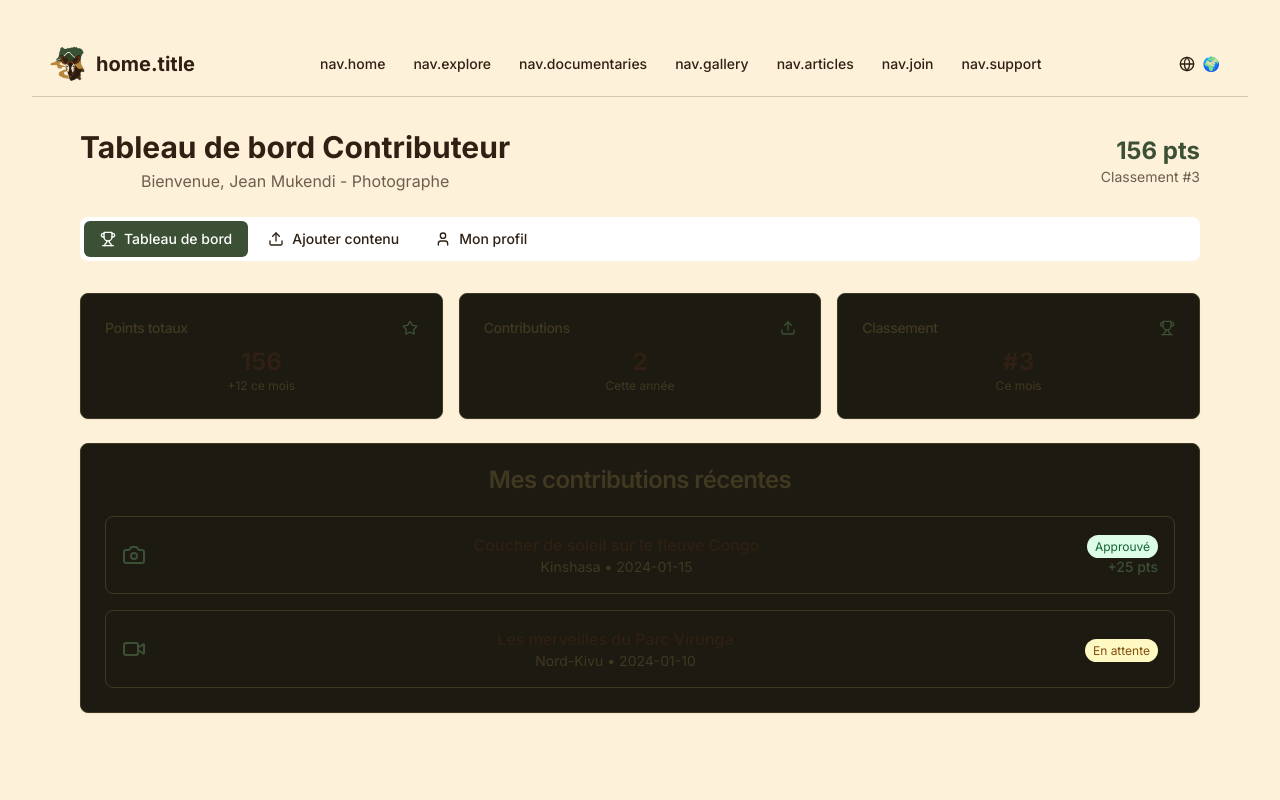
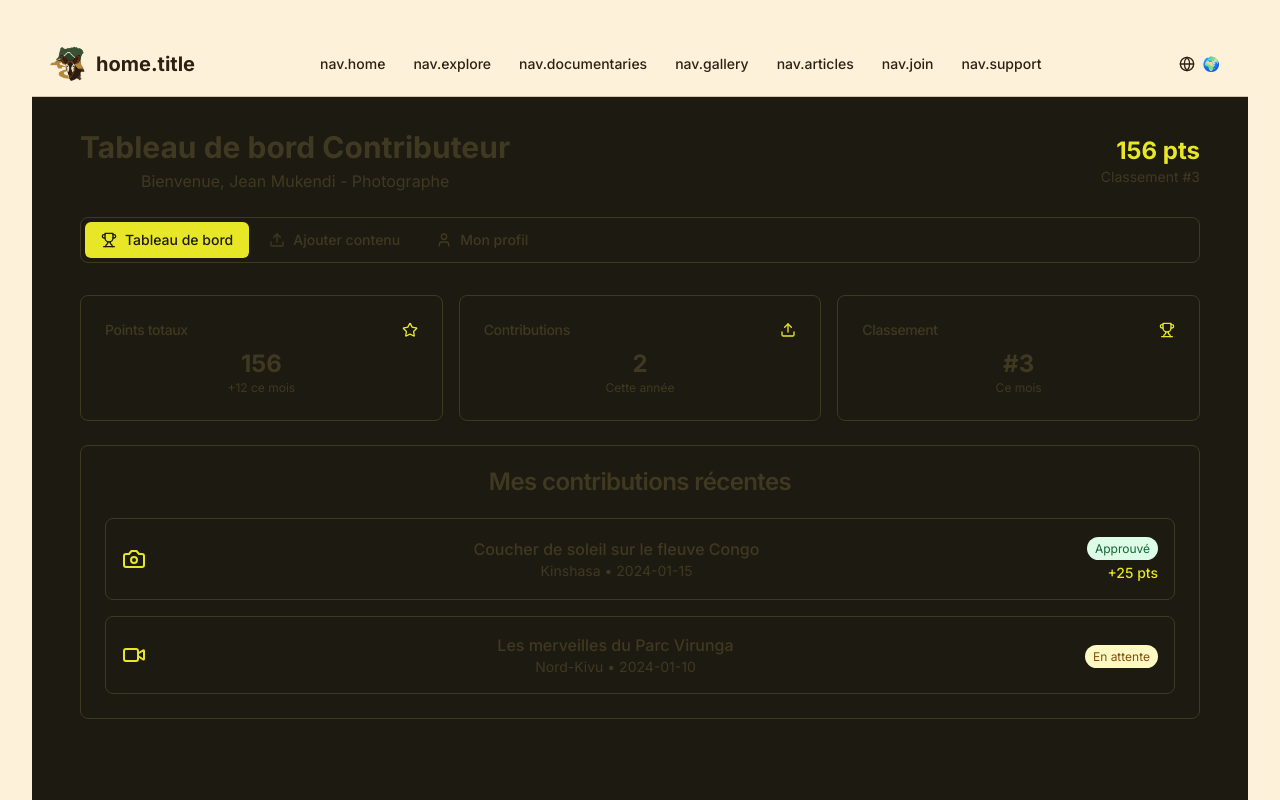
Before and after one commit to oredytech/congo-explorer-stories, a React (Vite) app: page /ajouter in a window 1280 px wide. Both pictures are taken after a click on the button "Se connecter (Demo)". Shown: the top 800 px of the page. Built offline with nearby package versions, Linux system fonts and the light colour scheme.

Commit message:
Fix deformed text
Corrected text deformation issues in the application. This includes ensuring proper rendering of text elements across different components and views.

```diff
--- a/src/pages/Add.tsx
+++ b/src/pages/Add.tsx
@@ -168,60 +168,60 @@ const Add = () => {
     <div className="space-y-6">
       {/* Stats Overview */}
       <div className="grid grid-cols-1 md:grid-cols-3 gap-4">
-        <Card>
+        <Card className="bg-card border-border">
           <CardHeader className="flex flex-row items-center justify-between space-y-0 pb-2">
-            <CardTitle className="text-sm font-medium">Points totaux</CardTitle>
-            <Star className="h-4 w-4 text-congo-green" />
+            <CardTitle className="text-sm font-medium text-card-foreground">Points totaux</CardTitle>
+            <Star className="h-4 w-4 text-primary" />
           </CardHeader>
           <CardContent>
-            <div className="text-2xl font-bold text-congo-brown">{userProfile?.points || 0}</div>
+            <div className="text-2xl font-bold text-foreground">{userProfile?.points || 0}</div>
             <p className="text-xs text-muted-foreground">+12 ce mois</p>
           </CardContent>
         </Card>
 
-        <Card>
+        <Card className="bg-card border-border">
           <CardHeader className="flex flex-row items-center justify-between space-y-0 pb-2">
-            <CardTitle className="text-sm font-medium">Contributions</CardTitle>
-            <Upload className="h-4 w-4 text-congo-green" />
+            <CardTitle className="text-sm font-medium text-card-foreground">Contributions</CardTitle>
+            <Upload className="h-4 w-4 text-primary" />
           </CardHeader>
           <CardContent>
-            <div className="text-2xl font-bold text-congo-brown">{contributions.length}</div>
+            <div className="text-2xl font-bold text-foreground">{contributions.length}</div>
             <p className="text-xs text-muted-foreground">Cette année</p>
           </CardContent>
         </Card>
 
-        <Card>
+        <Card className="bg-card border-border">
           <CardHeader className="flex flex-row items-center justify-between space-y-0 pb-2">
-            <CardTitle className="text-sm font-medium">Classement</CardTitle>
-            <Trophy className="h-4 w-4 text-congo-green" />
+            <CardTitle className="text-sm font-medium text-card-foreground">Classement</CardTitle>
+            <Trophy className="h-4 w-4 text-primary" />
           </CardHeader>
           <CardContent>
-            <div className="text-2xl font-bold text-congo-brown">#{userProfile?.rank || 0}</div>
+            <div className="text-2xl font-bold text-foreground">#{userProfile?.rank || 0}</div>
             <p className="text-xs text-muted-foreground">Ce mois</p>
           </CardContent>
         </Card>
       </div>
 
       {/* Contributions récentes */}
-      <Card>
+      <Card className="bg-card border-border">
         <CardHeader>
-          <CardTitle>Mes contributions récentes</CardTitle>
+          <CardTitle className="text-card-foreground">Mes contributions récentes</CardTitle>
         </CardHeader>
         <CardContent>
           <div className="space-y-4">
             {contributions.map((contribution) => (
-              <div key={contribution.id} className="flex items-center space-x-4 p-4 border rounded-lg">
+              <div key={contribution.id} className="flex items-center space-x-4 p-4 border border-border rounded-lg bg-background">
                 <div className="flex-shrink-0">
-                  {contribution.type === 'photo' && <Camera className="h-6 w-6 text-congo-green" />}
-                  {contribution.type === 'video' && <Video className="h-6 w-6 text-congo-green" />}
-                  {contribution.type === 'article' && <PenTool className="h-6 w-6 text-congo-green" />}
+                  {contribution.type === 'photo' && <Camera className="h-6 w-6 text-primary" />}
+                  {contribution.type === 'video' && <Video className="h-6 w-6 text-primary" />}
+                  {contribution.type === 'article' && <PenTool className="h-6 w-6 text-primary" />}
                 </div>
-                <div className="flex-grow">
-                  <h4 className="font-medium text-congo-brown">{contribution.title}</h4>
+                <div className="flex-grow min-w-0">
+                  <h4 className="font-medium text-foreground truncate">{contribution.title}</h4>
                   <p className="text-sm text-muted-foreground">{contribution.province} • {contribution.createdAt}</p>
                 </div>
-                <div className="text-right">
-                  <span className={`px-2 py-1 text-xs rounded-full ${
+                <div className="text-right flex-shrink-0">
+                  <span className={`px-2 py-1 text-xs rounded-full whitespace-nowrap ${
                     contribution.status === 'approved' ? 'bg-green-100 text-green-800' :
                     contribution.status === 'pending' ? 'bg-yellow-100 text-yellow-800' :
                     'bg-red-100 text-red-800'
@@ -230,7 +230,7 @@ const Add = () => {
                      contribution.status === 'pending' ? 'En attente' : 'Rejeté'}
                   </span>
                   {contribution.status === 'approved' && (
-                    <p className="text-sm font-medium text-congo-green">+{contribution.points} pts</p>
+                    <p className="text-sm font-medium text-primary mt-1">+{contribution.points} pts</p>
                   )}
                 </div>
               </div>
@@ -242,18 +242,18 @@ const Add = () => {
   );
 
   const renderAddContent = () => (
-    <Card>
+    <Card className="bg-card border-border">
       <CardHeader>
-        <CardTitle>Ajouter du contenu sur la RDC</CardTitle>
-        <CardDescription>
+        <CardTitle className="text-card-foreground">Ajouter du contenu sur la RDC</CardTitle>
+        <CardDescription className="text-muted-foreground">
           Partagez vos photos, vidéos ou articles sur les merveilles de la République Démocratique du Congo
         </CardDescription>
       </CardHeader>
       <CardContent>
         <form onSubmit={handleSubmitContent} className="space-y-6">
           <div>
-            <label className="block text-sm font-medium mb-2">Type de contenu</label>
-            <div className="grid grid-cols-3 gap-4">
+            <label className="block text-sm font-medium mb-2 text-foreground">Type de contenu</label>
+            <div className="grid grid-cols-1 sm:grid-cols-3 gap-4">
               {[
                 { type: 'photo', icon: Camera, label: 'Photo' },
                 { type: 'video', icon: Video, label: 'Vidéo' },
@@ -265,29 +265,30 @@ const Add = () => {
                   onClick={() => setContentForm(prev => ({ ...prev, type: type as any }))}
                   className={`p-4 border rounded-lg flex flex-col items-center space-y-2 transition-colors ${
                     contentForm.type === type
-                      ? 'border-congo-green bg-congo-green/10'
-                      : 'border-border hover:border-congo-green'
+                      ? 'border-primary bg-primary/10'
+                      : 'border-border hover:border-primary bg-background'
                   }`}
                 >
-                  <Icon className="h-6 w-6" />
-                  <span className="text-sm font-medium">{label}</span>
+                  <Icon className="h-6 w-6 text-primary" />
+                  <span className="text-sm font-medium text-foreground">{label}</span>
                 </button>
               ))}
             </div>
           </div>
 
           <div>
-            <label className="block text-sm font-medium mb-2">Titre</label>
+            <label className="block text-sm font-medium mb-2 text-foreground">Titre</label>
             <Input
               value={contentForm.title}
               onChange={(e) => setContentForm(prev => ({ ...prev, title: e.target.value }))}
               placeholder="Donnez un titre à votre contenu..."
+              className="bg-background border-border text-foreground"
               required
             />
           </div>
 
           <div>
-            <label className="block text-sm font-medium mb-2">
+            <label className="block text-sm font-medium mb-2 text-foreground">
               {contentForm.type === 'photo' ? 'URL de la photo' :
                contentForm.type === 'video' ? 'URL de la vidéo' : 'Lien de l\'article'}
             </label>
@@ -296,16 +297,17 @@ const Add = () => {
               value={contentForm.url}
               onChange={(e) => setContentForm(prev => ({ ...prev, url: e.target.value }))}
               placeholder="https://..."
+              className="bg-background border-border text-foreground"
               required
             />
           </div>
 
           <div>
-            <label className="block text-sm font-medium mb-2">Province de la RDC</label>
+            <label className="block text-sm font-medium mb-2 text-foreground">Province de la RDC</label>
             <select
               value={contentForm.province}
               onChange={(e) => setContentForm(prev => ({ ...prev, province: e.target.value }))}
-              className="w-full p-2 border border-border rounded-md focus:outline-none focus:ring-2 focus:ring-congo-green"
+              className="w-full p-2 border border-border rounded-md focus:outline-none focus:ring-2 focus:ring-primary bg-background text-foreground"
               required
             >
               <option value="">Sélectionnez une province</option>
@@ -316,22 +318,24 @@ const Add = () => {
           </div>
 
           <div>
-            <label className="block text-sm font-medium mb-2">Description</label>
+            <label className="block text-sm font-medium mb-2 text-foreground">Description</label>
             <Textarea
               value={contentForm.description}
               onChange={(e) => setContentForm(prev => ({ ...prev, description: e.target.value }))}
               placeholder="Décrivez votre contenu..."
               rows={4}
+              className="bg-background border-border text-foreground"
               required
             />
           </div>
 
           <div>
-            <label className="block text-sm font-medium mb-2">Tags (séparés par des virgules)</label>
+            <label className="block text-sm font-medium mb-2 text-foreground">Tags (séparés par des virgules)</label>
             <Input
               value={contentForm.tags}
               onChange={(e) => setContentForm(prev => ({ ...prev, tags: e.target.value }))}
               placeholder="nature, paysage, culture..."
+              className="bg-background border-border text-foreground"
             />
           </div>
 
@@ -346,36 +350,36 @@ const Add = () => {
 
   const renderProfile = () => (
     <div className="space-y-6">
-      <Card>
+      <Card className="bg-card border-border">
         <CardHeader>
-          <CardTitle>Mon profil</CardTitle>
+          <CardTitle className="text-card-foreground">Mon profil</CardTitle>
         </CardHeader>
         <CardContent>
           <div className="space-y-4">
             <div className="flex items-center space-x-4">
-              <div className="w-16 h-16 bg-congo-green rounded-full flex items-center justify-center">
-                <User className="h-8 w-8 text-white" />
+              <div className="w-16 h-16 bg-primary rounded-full flex items-center justify-center flex-shrink-0">
+                <User className="h-8 w-8 text-primary-foreground" />
               </div>
-              <div>
-                <h3 className="text-lg font-semibold text-congo-brown">{userProfile?.name}</h3>
-                <p className="text-muted-foreground">{userProfile?.email}</p>
+              <div className="min-w-0 flex-1">
+                <h3 className="text-lg font-semibold text-foreground truncate">{userProfile?.name}</h3>
+                <p className="text-muted-foreground truncate">{userProfile?.email}</p>
                 <div className="flex items-center space-x-2 mt-1">
-                  <MapPin className="h-4 w-4 text-congo-green" />
-                  <span className="text-sm">{userProfile?.location}</span>
+                  <MapPin className="h-4 w-4 text-primary flex-shrink-0" />
+                  <span className="text-sm text-foreground truncate">{userProfile?.location}</span>
                 </div>
               </div>
             </div>
 
-            <div className="grid grid-cols-2 gap-4 pt-4 border-t">
+            <div className="grid grid-cols-2 gap-4 pt-4 border-t border-border">
               <div className="text-center">
-                <Calendar className="h-5 w-5 mx-auto text-congo-green mb-1" />
+                <Calendar className="h-5 w-5 mx-auto text-primary mb-1" />
                 <p className="text-sm text-muted-foreground">Membre depuis</p>
-                <p className="font-medium">{userProfile?.joinDate}</p>
+                <p className="font-medium text-foreground">{userProfile?.joinDate}</p>
               </div>
               <div className="text-center">
-                <Award className="h-5 w-5 mx-auto text-congo-green mb-1" />
+                <Award className="h-5 w-5 mx-auto text-primary mb-1" />
                 <p className="text-sm text-muted-foreground">Type</p>
-                <p className="font-medium capitalize">
+                <p className="font-medium capitalize text-foreground">
                   {userProfile?.type === 'photographer' ? 'Photographe' :
                    userProfile?.type === 'videographer' ? 'Vidéaste' : 'Blogueur'}
                 </p>
@@ -390,12 +394,12 @@ const Add = () => {
   if (!isLoggedIn) {
     return (
       <Layout>
-        <div className="py-16 bg-congo-beige min-h-screen">
+        <div className="py-16 bg-background min-h-screen">
           <div className="container mx-auto px-4 max-w-md">
-            <Card>
+            <Card className="bg-card border-border">
               <CardHeader className="text-center">
-                <CardTitle className="text-2xl text-congo-brown">Connexion requise</CardTitle>
-                <CardDescription>
+                <CardTitle className="text-2xl text-card-foreground">Connexion requise</CardTitle>
+                <CardDescription className="text-muted-foreground">
                   Connectez-vous pour accéder à votre tableau de bord contributeur
                 </CardDescription>
               </CardHeader>
@@ -438,29 +442,29 @@ const Add = () => {
 
   return (
     <Layout>
-      <div className="py-8 bg-congo-beige min-h-screen">
+      <div className="py-8 bg-background min-h-screen">
         <div className="container mx-auto px-4 max-w-6xl">
           {/* Header avec navigation */}
           <div className="mb-8">
-            <div className="flex items-center justify-between mb-6">
-              <div>
-                <h1 className="text-3xl font-bold text-congo-brown">
+            <div className="flex flex-col sm:flex-row sm:items-center sm:justify-between mb-6 gap-4">
+              <div className="min-w-0">
+                <h1 className="text-2xl sm:text-3xl font-bold text-foreground break-words">
                   Tableau de bord Contributeur
                 </h1>
-                <p className="text-congo-brown/70 mt-1">
+                <p className="text-muted-foreground mt-1 break-words">
                   Bienvenue, {userProfile?.name} -
                   {userProfile?.type === 'photographer' ? ' Photographe' :
                    userProfile?.type === 'videographer' ? ' Vidéaste' : ' Blogueur'}
                 </p>
               </div>
-              <div className="text-right">
-                <div className="text-2xl font-bold text-congo-green">{userProfile?.points} pts</div>
-                <div className="text-sm text-congo-brown/70">Classement #{userProfile?.rank}</div>
+              <div className="text-right flex-shrink-0">
+                <div className="text-xl sm:text-2xl font-bold text-primary">{userProfile?.points} pts</div>
+                <div className="text-sm text-muted-foreground">Classement #{userProfile?.rank}</div>
               </div>
             </div>
 
             {/* Navigation tabs */}
-            <div className="flex space-x-1 bg-white rounded-lg p-1">
+            <div className="flex flex-col sm:flex-row space-y-1 sm:space-y-0 sm:space-x-1 bg-card rounded-lg p-1 border border-border">
               {[
                 { key: 'dashboard', label: 'Tableau de bord', icon: Trophy },
                 { key: 'add', label: 'Ajouter contenu', icon: Upload },
@@ -469,14 +473,14 @@ const Add = () => {
                 <button
                   key={key}
                   onClick={() => setActiveTab(key as any)}
-                  className={`flex items-center space-x-2 px-4 py-2 rounded-md text-sm font-medium transition-colors ${
+                  className={`flex items-center justify-center space-x-2 px-4 py-2 rounded-md text-sm font-medium transition-colors whitespace-nowrap ${
                     activeTab === key
-                      ? 'bg-congo-green text-white'
-                      : 'text-congo-brown hover:bg-congo-brown/10'
+                      ? 'bg-primary text-primary-foreground'
+                      : 'text-foreground hover:bg-muted'
                   }`}
                 >
                   <Icon className="h-4 w-4" />
-                  <span>{label}</span>
+                  <span className="hidden sm:inline">{label}</span>
                 </button>
               ))}
             </div>
```
